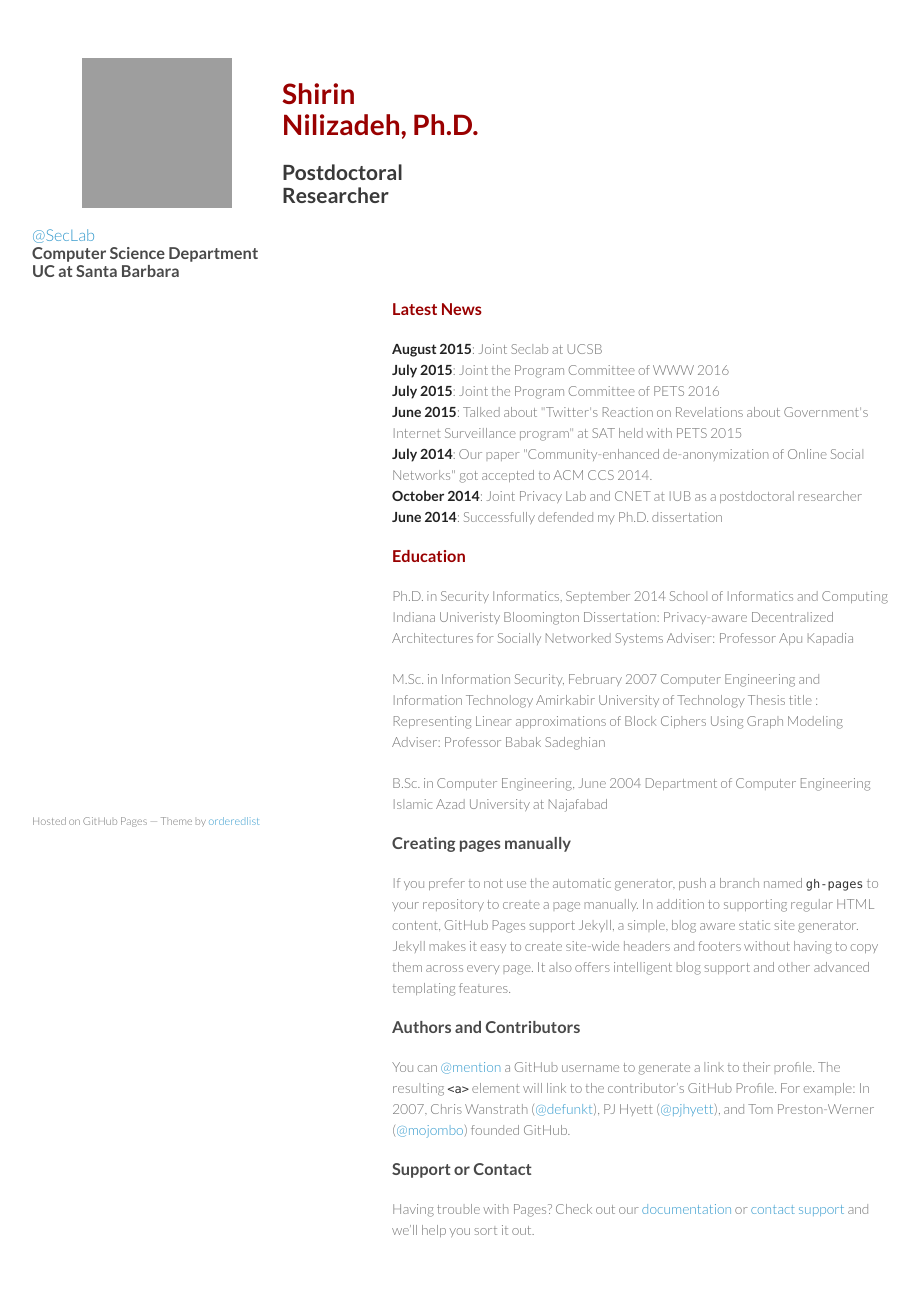
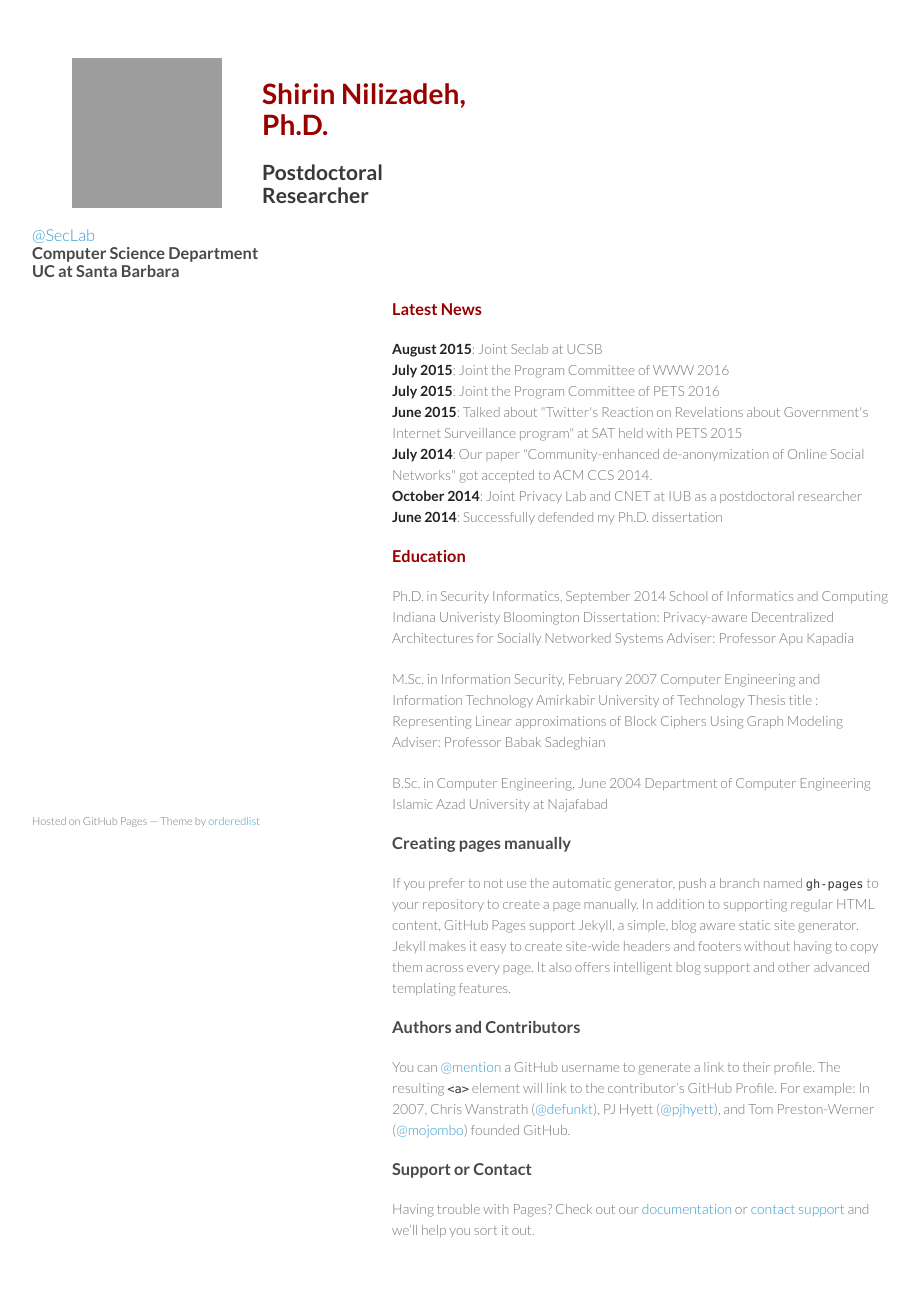
Before and after one commit to Machiry/nilizadeh.github.io, a Jekyll site: the page index.html, which Jekyll copies as it is, in a window 1280 px wide. Shown: the whole page, without its empty margins (178-1097 px from the left). Built offline with Jekyll 4.4.1, drawn with Linux system fonts in a browser that asks for light colours; grey boxes are pictures that could not be loaded.

Commit message:
Update index.html
header

```diff
--- a/index.html
+++ b/index.html
@@ -15,7 +15,7 @@
   <body>
     <div class="wrapper">
       <header>
-        <img align="left" src="shirin.jpg" width="150" height="150" hspace="50"/>
+        <img align="left" src="shirin.jpg" width="150" height="150" hspace="40"/>
        <p> <h1><font color="#990000">Shirin Nilizadeh, Ph.D.</font></h1>
        <h2>Postdoctoral Researcher<br> </h2> </p>
         <p>
```
